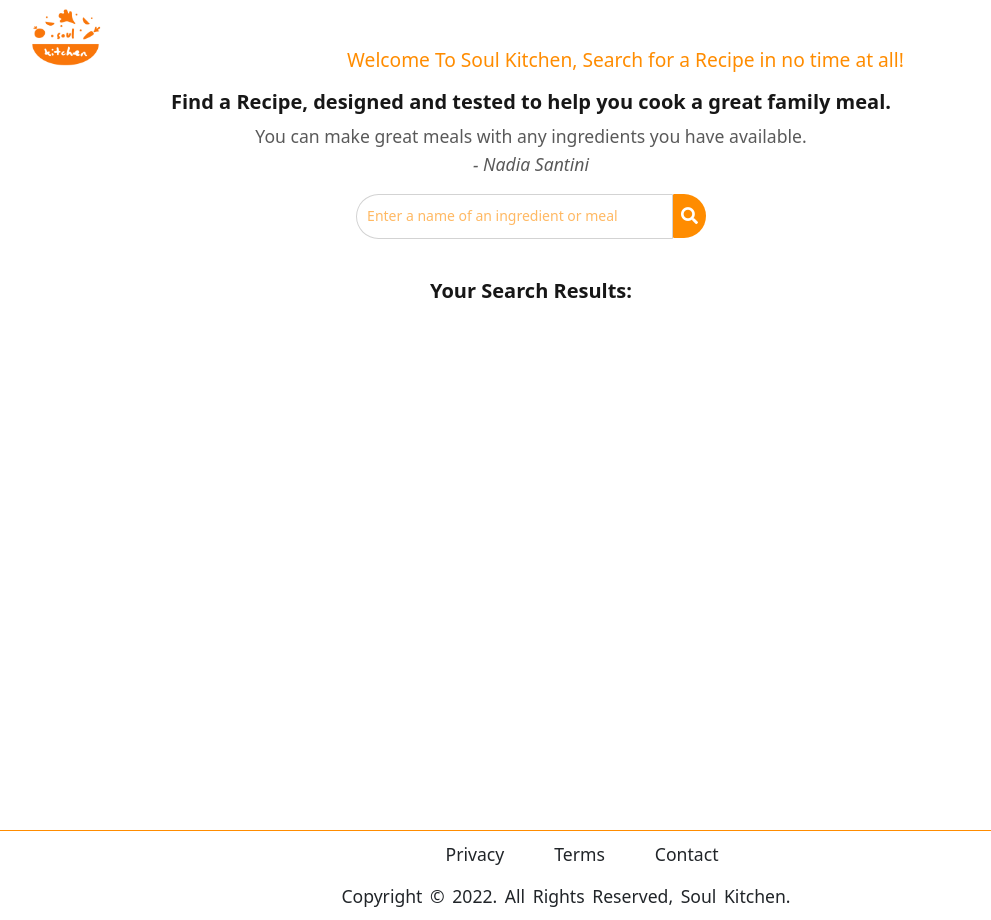
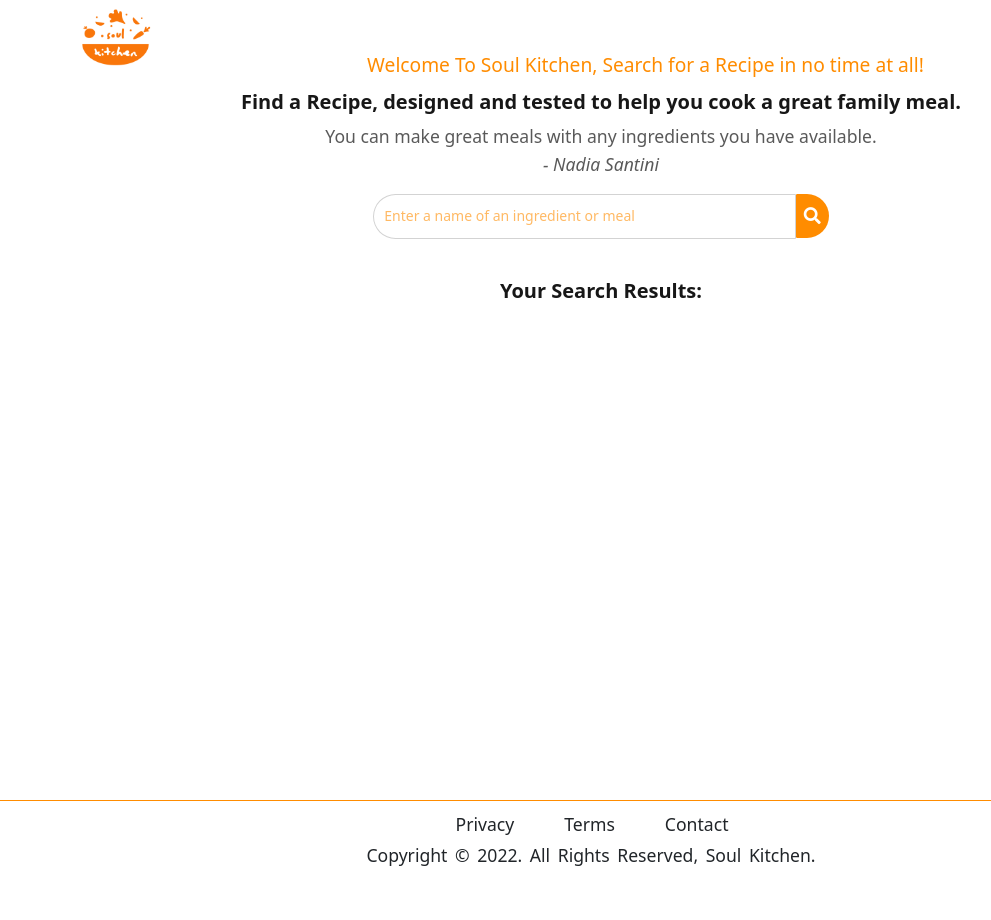
Before and after one commit to sereyatiampati/End-of-Phase-1-Project, a plain HTML site: page index.html in a window 1280 px wide. Shown: the whole page, without its empty margins (39-1030 px from the left). After the commit the page ends 879 px from the top, so only its background shows below. Drawn offline with nearby package versions, Linux system fonts and the light colour scheme; no server answers.

Commit message:
edited the styling on the footer

```diff
--- a/style.css
+++ b/style.css
@@ -10,7 +10,6 @@
 .container{
     min-height: 100vh;
     width: 100%;
-    margin: 0;
 }
 .app-wrapper{
     margin: 0 auto;
@@ -23,11 +22,10 @@
 }
 
 /* styling the header */
-
 header {
     position: fixed;
     top: 0;
-    padding : 0 20px;
+    padding : 0;
     margin-top: 0;
     background-color: #fff;
   }
@@ -51,8 +49,8 @@
 }
 .logo p{
     color: darkorange;
-    margin: 45px auto 0px auto;
-    padding-right: 120px;
+    margin: 50px auto 0px;
+    padding-right: 220px;
     font-size: 1.2rem;
 }
 
@@ -66,8 +64,8 @@
   border-bottom-left-radius: 100px;
   border-top-left-radius: 100px;
   border: 1px solid lightgrey;
-  padding:10px;
-  width: 30%;
+  padding: 10px;
+  width: 40%;
   outline-color: rgba(255, 140, 0, 0.534);
 }
 
@@ -109,7 +107,7 @@
 
 .food-item{
     width: 45%;
-    height: 450px;
+    height: 500px;
     border-radius: 16px;
     box-shadow: 0 4px 21px -12px rgba(0, 0, 0, 0.79);
     overflow: hidden;
@@ -157,8 +155,10 @@
     text-decoration: underline;
 }
 .ingredient-list {
+    list-style: none;
     display: flex;
     flex-wrap: wrap;
+    justify-content: space-between;
 
 }
 .ingredient-list li{
@@ -184,7 +184,6 @@
     text-align: left;
     font-family: inherit;
 }
-
 .food-result{
     width: 100%;
     margin-top: 35px;
@@ -201,40 +200,32 @@
 }
 /* styling the footer section */
 footer{
-    margin-top: 30px;
-    padding: 10px;
+    font-size: 1.1rem;
     border-top: 1px solid darkorange;
 }
-footer > ul{
+.footer{
+    list-style: none;
+    margin-top: 10px;
+    margin-bottom: 5px;
     display: flex;
     justify-content: center;
-    margin-right: 20px;
+}
+.footer > li:hover {
+    color: darkorange;
+    border-bottom: 3px solid darkorange;
 }
 .footer > li {
     margin-right: 50px;
     cursor: pointer;
 }
-.footer > li:hover {
-    color: darkorange;
-    border-bottom: 3px solid darkorange;
-}
-ul {
-    list-style: none;
-}
-footer > li{
-    margin-right: 30px;
-    font-family: 'Lato', sans-serif;
-
-}
 footer > span {
-    padding-right: 70px;
-    margin-top: 5px;
+    padding-right: 20px;
+    margin-bottom: 10px;
     display: flex;
     justify-content: center;
-    margin-top: 5px;
     word-spacing: 3px;
 }
-@media screen and (max-width: 700px){
+@media screen and (max-width: 720px){
     .container{
         font-size: 12px;
     }
@@ -257,7 +248,7 @@
         display: none;
     }
 }
-@media screen and (min-width: 701px) and (max-width: 1023px){
+@media screen and (min-width: 721px) and (max-width: 1023px){
     body {
         font-size:1.2rem;
     }
```
